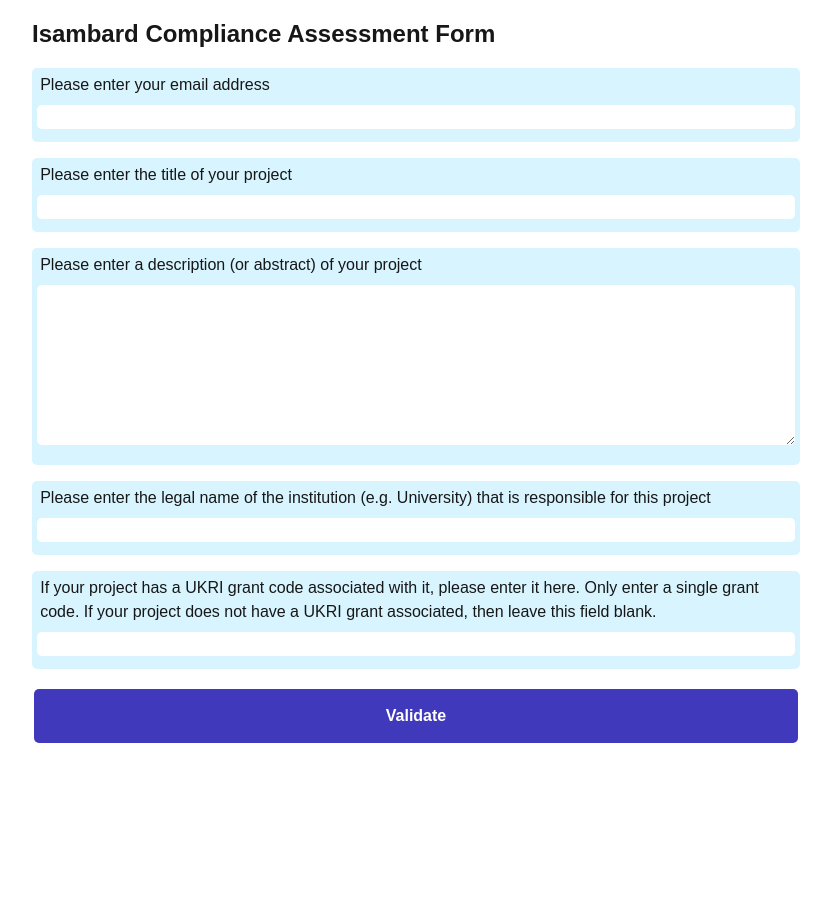
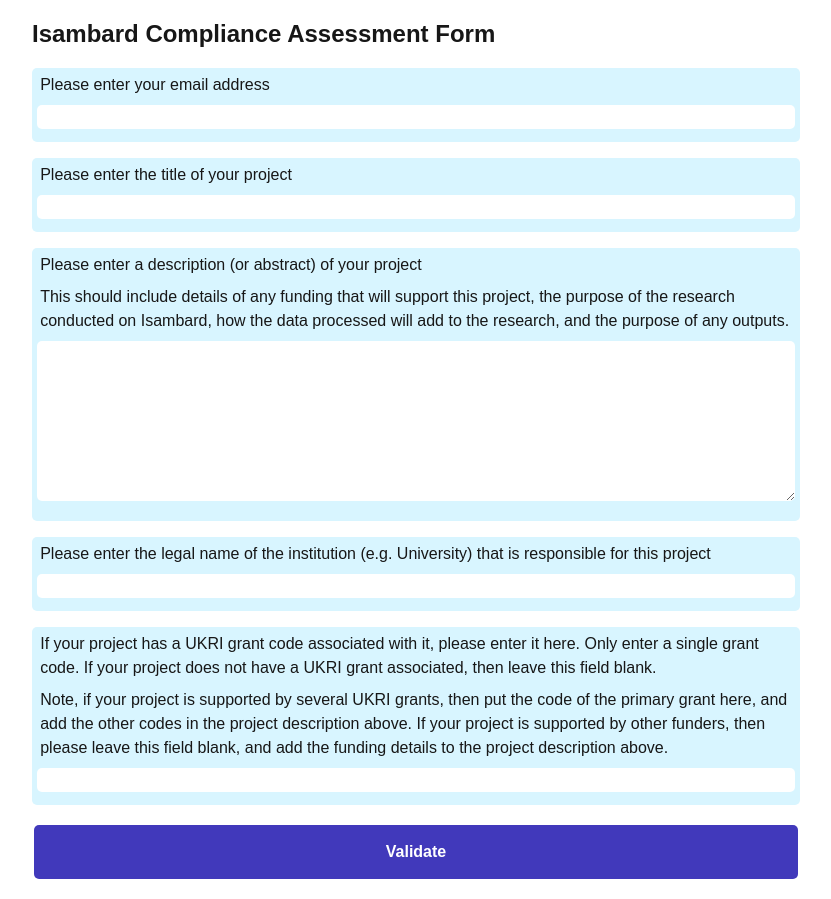
Before and after one commit to isambard-sc/compliance, a Next.js app: page / in a window 1280 px wide. Shown: the whole page, without its empty margins (224-1055 px from the left). Before the commit the page ends 800 px from the top, so only its background shows below. Built offline with nearby package versions, Linux system fonts and the light colour scheme.

Commit message:
Updated text of questions to request the information needed

```diff
--- a/app/page.tsx
+++ b/app/page.tsx
@@ -311,6 +311,11 @@
   return (
     <div className="formItem">
       <div className="question">Please enter a description (or abstract) of your project</div>
+      <div className="question">
+        This should include details of any funding that will support this project,
+        the purpose of the research conducted on Isambard, how the data
+        processed will add to the research, and the purpose of any outputs.
+      </div>
       {warning}
       <textarea onChange={(obj) => onUpdate(obj.target.value)} value={value} />
     </div>
@@ -372,6 +377,12 @@
       <div className="question">If your project has a UKRI grant code associated with it, please
         enter it here. Only enter a single grant code. If your project does not have a
         UKRI grant associated, then leave this field blank.
+      </div>
+      <div className="question">
+        Note, if your project is supported by several UKRI grants, then put the code of the
+        primary grant here, and add the other codes in the project description above.
+        If your project is supported by other funders, then please leave this field blank,
+        and add the funding details to the project description above.
       </div>
       {warning}
       <input type="text" onChange={(obj) => onUpdate(obj.target.value)} value={value} />
```
